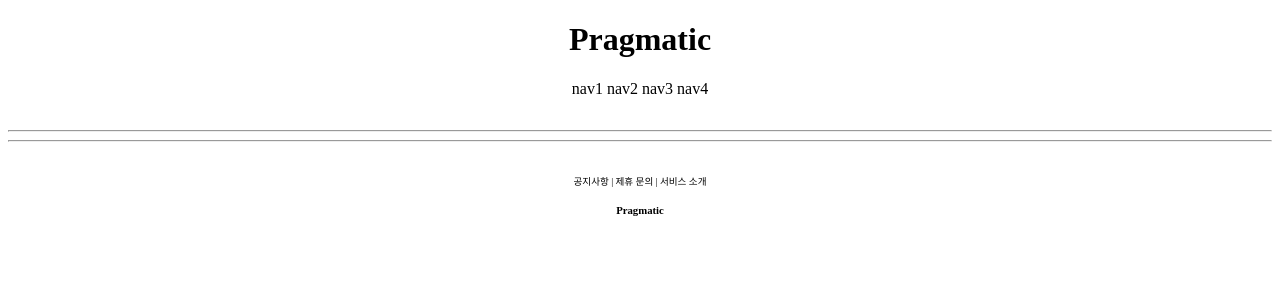
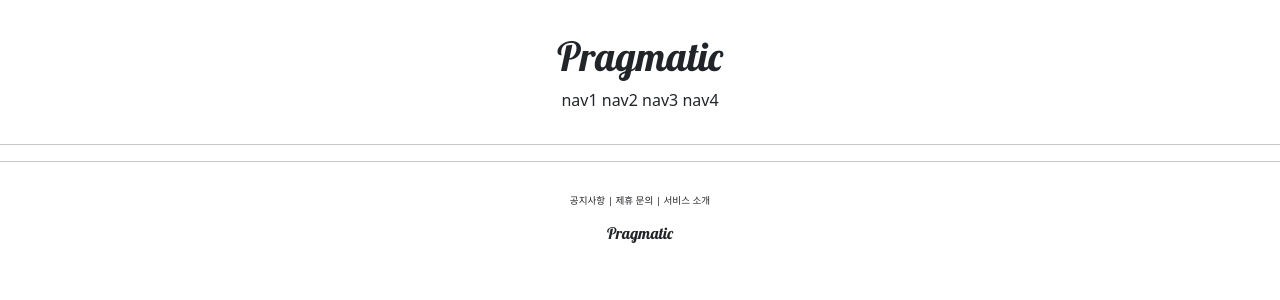
Before and after one commit to solar3070/Django-Pinterest, a Django app: template templates/base.html in a window 1280 px wide. Shown: the top 300 px of the page. Run offline with Django 3.2, Linux system fonts and the light colour scheme; the template is opened without the code that fills it, so the values that code supplies are empty.

Commit message:
django course 10 commit

```diff
--- a/templates/footer.html
+++ b/templates/footer.html
@@ -5,6 +5,6 @@
         <span>서비스 소개</span>
     </div>
      <div>
-         <h6 style="margin-top: 1rem;">Pragmatic</h6>
+         <h6 style="margin-top: 1rem; font-family: 'Lobster', cursive;">Pragmatic</h6>
      </div>
  </div>
--- a/templates/head.html
+++ b/templates/head.html
@@ -1,4 +1,12 @@
 <head>
     <meta charset="UTF-8">
     <title>Pragmatic</title>
+
+    <!-- Bootstrap Link -->
+    <link href="https://cdn.jsdelivr.net/npm/bootstrap@5.0.0-beta1/dist/css/bootstrap.min.css" rel="stylesheet"
+          integrity="sha384-giJF6kkoqNQ00vy+HMDP7azOuL0xtbfIcaT9wjKHr8RbDVddVHyTfAAsrekwKmP1" crossorigin="anonymous">
+
+    <!-- Google Fonts Link -->
+    <link rel="preconnect" href="https://fonts.gstatic.com">
+    <link href="https://fonts.googleapis.com/css2?family=Lobster&display=swap" rel="stylesheet">
 </head>
--- a/templates/header.html
+++ b/templates/header.html
@@ -1,6 +1,6 @@
-<div style="text-align: center; margin-bottom: 2rem;">
+<div style="text-align: center; margin: 2rem 0;">
     <div>
-        <h1>Pragmatic</h1>
+        <h1 style="font-family: 'Lobster', cursive;">Pragmatic</h1>
     </div>
     <div>
         <span>nav1</span>
```
